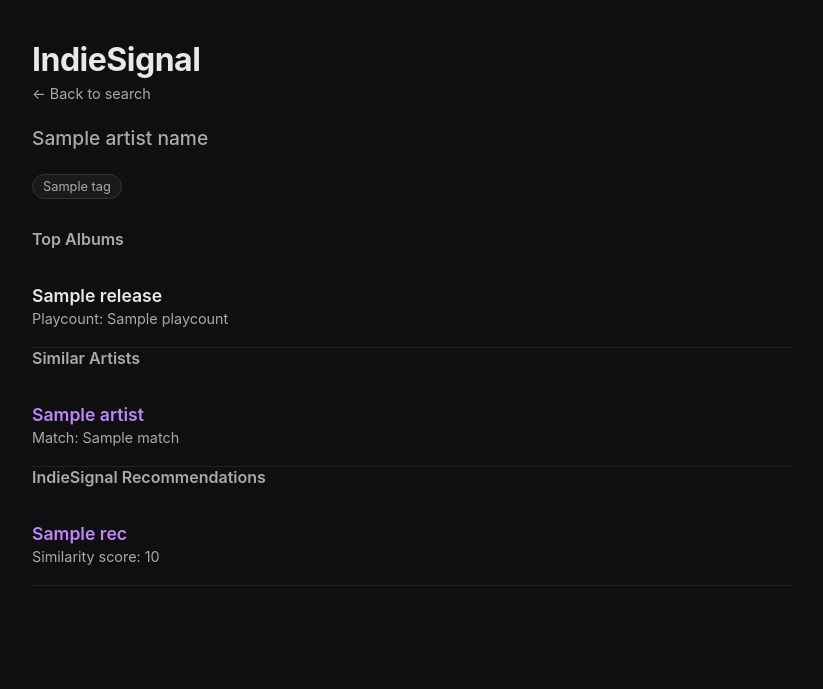
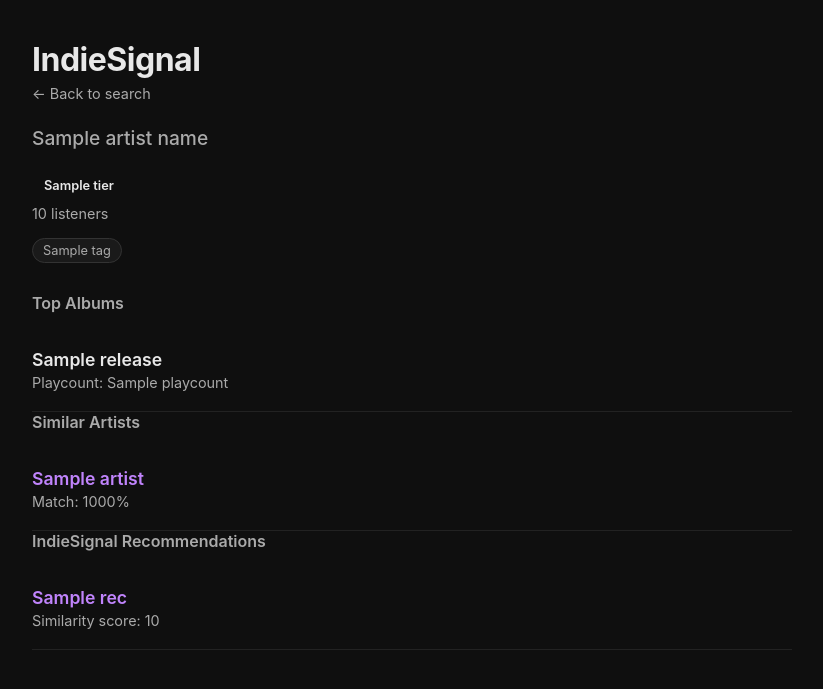
Before and after one commit to shaletenerelli/indiesignal, a Flask app: template templates/artist.html in a window 1280 px wide. Shown: the top 689 px of the page, without its empty margins (228-1051 px from the left). Run offline with Flask 3, Linux system fonts and the light colour scheme; the template is opened without the code that fills it: most values are stand-ins (such as "Sample title", 1, 10 or a date in 2020).

Commit message:
Add discovery tier, listener counts, and percentage match scores

```diff
--- a/app.py
+++ b/app.py
@@ -1,5 +1,5 @@
 from flask import Flask, render_template, request
-from main import search_artists, save_artists, query_artists, fetch_releases, save_releases, query_releases, fetch_similar_artists, fetch_artist_tags, save_artist_tags, query_all_artist_tags
+from main import search_artists, save_artists, query_artists, fetch_releases, save_releases, query_releases, fetch_similar_artists, fetch_artist_tags, save_artist_tags, query_all_artist_tags, query_artist_listeners, get_discovery_tier, fetch_artist_info, update_artist_listeners
 from recommender import get_recommendations
 
 app = Flask(__name__)
@@ -13,16 +13,13 @@ def index():
 @app.route("/search")
 def search():
     query = request.args.get("q", "")
-
     if not query:
         return render_template("search.html", query="", artists=[])
-
     try:
         artists = search_artists(query, limit=5)
         save_artists(artists)
     except Exception:
         artists = []
-
     return render_template("search.html", query=query, artists=artists)
 
 
@@ -34,17 +31,20 @@ def artist(artist_name):
     similar = fetch_similar_artists(artist_name, limit=5)
     tags = fetch_artist_tags(artist_name, limit=9)
     save_artist_tags(artist_name, tags)
-
+    listeners = fetch_artist_info(artist_name)
+    update_artist_listeners(artist_name, listeners)
+    tier = get_discovery_tier(listeners)
     artist_tags = query_all_artist_tags()
     recommendations = get_recommendations(artist_name, artist_tags, top_n=5)
-
     return render_template(
         "artist.html",
         artist_name=artist_name,
         releases=releases,
         similar=similar,
         tags=tags,
-        recommendations=recommendations
+        recommendations=recommendations,
+        listeners=listeners,
+        tier=tier
     )
 
 
--- a/main.py
+++ b/main.py
@@ -1,20 +1,13 @@
 import sqlite3
 import time
 from pathlib import Path
-
 import requests
-
 
 BASE_URL = "https://ws.audioscrobbler.com/2.0/"
 API_KEY = "46d597257c3442f9e60d64a32e2146eb"
 DB_PATH = Path("data/indie_signal.db")
 
-
 def search_artists(query, limit=5):
-    """
-    Search Last.fm for artists and return a list of artist dictionaries.
-    """
-
     params = {
         "method": "artist.search",
         "artist": query,
@@ -22,121 +15,73 @@ def search_artists(query, limit=5):
         "format": "json",
         "limit": limit
     }
-
     response = requests.get(BASE_URL, params=params)
-
     time.sleep(0.25)
-
     response.raise_for_status()
-
     data = response.json()
-
     artists = data.get("results", {}).get("artistmatches", {}).get("artist", [])
-
     return artists
 
-
 def create_database():
-    """
-    Create the database file and the artists, releases, and artist_tags tables.
-    """
-
     DB_PATH.parent.mkdir(parents=True, exist_ok=True)
-
     connection = sqlite3.connect(DB_PATH)
     cursor = connection.cursor()
-
-    cursor.execute("""
-        CREATE TABLE IF NOT EXISTS artists (
-            id INTEGER PRIMARY KEY AUTOINCREMENT,
-            musicbrainz_id TEXT UNIQUE,
-            name TEXT NOT NULL,
-            country TEXT,
-            artist_type TEXT
-        )
-    """)
-
-    cursor.execute("""
-        CREATE TABLE IF NOT EXISTS releases (
-            id INTEGER PRIMARY KEY AUTOINCREMENT,
-            musicbrainz_id TEXT UNIQUE,
-            artist_musicbrainz_id TEXT,
-            title TEXT NOT NULL,
-            release_date TEXT,
-            release_type TEXT
-        )
-    """)
-
-    cursor.execute("""
-        CREATE TABLE IF NOT EXISTS artist_tags (
-            id INTEGER PRIMARY KEY AUTOINCREMENT,
-            artist_name TEXT NOT NULL,
-            tag TEXT NOT NULL,
-            UNIQUE(artist_name, tag)
-        )
-    """)
-
+    cursor.execute("""CREATE TABLE IF NOT EXISTS artists (
+        id INTEGER PRIMARY KEY AUTOINCREMENT,
+        musicbrainz_id TEXT UNIQUE,
+        name TEXT NOT NULL,
+        country TEXT,
+        artist_type TEXT,
+        listeners INTEGER
+    )""")
+    cursor.execute("""CREATE TABLE IF NOT EXISTS releases (
+        id INTEGER PRIMARY KEY AUTOINCREMENT,
+        musicbrainz_id TEXT UNIQUE,
+        artist_musicbrainz_id TEXT,
+        title TEXT NOT NULL,
+        release_date TEXT,
+        release_type TEXT
+    )""")
+    cursor.execute("""CREATE TABLE IF NOT EXISTS artist_tags (
+        id INTEGER PRIMARY KEY AUTOINCREMENT,
+        artist_name TEXT NOT NULL,
+        tag TEXT NOT NULL,
+        UNIQUE(artist_name, tag)
+    )""")
     connection.commit()
     connection.close()
 
-
 def save_artists(artists):
-    """
-    Save artist dictionaries into the artists table.
-    """
-
     connection = sqlite3.connect(DB_PATH)
     cursor = connection.cursor()
-
     for artist in artists:
-        cursor.execute("""
-            INSERT OR IGNORE INTO artists (
-                musicbrainz_id,
-                name,
-                country,
-                artist_type
-            )
-            VALUES (?, ?, ?, ?)
-        """, (
+        cursor.execute("""INSERT OR IGNORE INTO artists (
+            musicbrainz_id, name, country, artist_type, listeners
+        ) VALUES (?, ?, ?, ?, ?)""", (
             artist.get("mbid"),
             artist.get("name"),
             None,
-            None
+            None,
+            int(artist.get("listeners", 0))
         ))
-
     connection.commit()
     connection.close()
 
-
 def print_artists(artists):
-    """
-    Print artist results in the terminal.
-    """
-
     for artist in artists:
         print("Name:", artist.get("name"))
         print("Listeners:", artist.get("listeners"))
         print("MBID:", artist.get("mbid"))
         print("---")
 
-
 def print_releases(releases):
-    """
-    Print release results in the terminal.
-    """
-
     for release in releases:
         print("Title:", release.get("name"))
         print("Playcount:", release.get("playcount"))
         print("MBID:", release.get("mbid"))
         print("---")
 
-
 def fetch_releases(artist_name, limit=10):
-    """
-    Fetch top albums from Last.fm for a given artist name.
-    """
-
     params = {
         "method": "artist.gettopalbums",
         "artist": artist_name,
@@ -144,25 +89,14 @@ def fetch_releases(artist_name, limit=10):
         "format": "json",
         "limit": limit
     }
-
     response = requests.get(BASE_URL, params=params)
-
     time.sleep(0.25)
-
     response.raise_for_status()
-
     data = response.json()
-
     releases = data.get("topalbums", {}).get("album", [])
-
     return releases
 
-
 def fetch_similar_artists(artist_name, limit=5):
-    """
-    Fetch similar artists from Last.fm for a given artist name.
-    """
-
     params = {
         "method": "artist.getsimilar",
         "artist": artist_name,
@@ -170,25 +104,14 @@ def fetch_similar_artists(artist_name, limit=5):
         "format": "json",
         "limit": limit
     }
-
     response = requests.get(BASE_URL, params=params)
-
     time.sleep(0.25)
-
     response.raise_for_status()
-
     data = response.json()
-
     similar = data.get("similarartists", {}).get("artist", [])
-
     return similar
 
-
 def fetch_artist_tags(artist_name, limit=9):
-    """
-    Fetch top tags from Last.fm for a given artist name.
-    """
-
     params = {
         "method": "artist.gettoptags",
         "artist": artist_name,
@@ -196,93 +119,46 @@ def fetch_artist_tags(artist_name, limit=9):
         "format": "json",
         "limit": limit
     }
-
     response = requests.get(BASE_URL, params=params)
-
     time.sleep(0.25)
-
     response.raise_for_status()
-
     data = response.json()
-
     tags = data.get("toptags", {}).get("tag", [])
-
     return tags
 
-
 def save_artist_tags(artist_name, tags):
-    """
-    Save artist tags into the artist_tags table.
-    """
-
     connection = sqlite3.connect(DB_PATH)
     cursor = connection.cursor()
-
     for tag in tags:
-        cursor.execute("""
-            INSERT OR IGNORE INTO artist_tags (
-                artist_name,
-                tag
-            )
-            VALUES (?, ?)
-        """, (
-            artist_name,
-            tag.get("name")
-        ))
-
+        cursor.execute("""INSERT OR IGNORE INTO artist_tags (
+            artist_name, tag
+        ) VALUES (?, ?)""", (artist_name, tag.get("name")))
     connection.commit()
     connection.close()
 
-
 def save_releases(releases):
-    """
-    Save release dictionaries into the releases table.
-    """
-
     connection = sqlite3.connect(DB_PATH)
     cursor = connection.cursor()
-
     for release in releases:
-        cursor.execute("""
-            INSERT OR IGNORE INTO releases (
-                musicbrainz_id,
-                artist_musicbrainz_id,
-                title,
-                release_date,
-                release_type
-            )
-            VALUES (?, ?, ?, ?, ?)
-        """, (
+        cursor.execute("""INSERT OR IGNORE INTO releases (
+            musicbrainz_id, artist_musicbrainz_id, title, release_date, release_type
+        ) VALUES (?, ?, ?, ?, ?)""", (
             release.get("mbid"),
             release.get("artist", {}).get("mbid"),
             release.get("name"),
             None,
             "Album"
         ))
-
     connection.commit()
     connection.close()
 
-
 def query_artists():
-    """
-    Return all artists stored in the database.
-    """
-
     connection = sqlite3.connect(DB_PATH)
     cursor = connection.cursor()
-
-    cursor.execute("""
-        SELECT musicbrainz_id, name, country, artist_type
-        FROM artists
-    """)
-
+    cursor.execute("SELECT musicbrainz_id, name, country, artist_type FROM artists")
     rows = cursor.fetchall()
-
     connection.close()
-
     artists = []
-
     for row in rows:
         artists.append({
             "musicbrainz_id": row[0],
@@ -290,30 +166,16 @@ def query_artists():
             "country": row[2],
             "artist_type": row[3]
         })
-
     return artists
 
-
 def query_releases(artist_musicbrainz_id):
-    """
-    Return all releases for a given artist stored in the database.
-    """
-
     connection = sqlite3.connect(DB_PATH)
     cursor = connection.cursor()
-
-    cursor.execute("""
-        SELECT musicbrainz_id, title, release_date, release_type
-        FROM releases
-        WHERE artist_musicbrainz_id = ?
-    """, (artist_musicbrainz_id,))
-
+    cursor.execute("""SELECT musicbrainz_id, title, release_date, release_type
+        FROM releases WHERE artist_musicbrainz_id = ?""", (artist_musicbrainz_id,))
     rows = cursor.fetchall()
-
     connection.close()
-
     releases = []
-
     for row in rows:
         releases.append({
             "musicbrainz_id": row[0],
@@ -321,68 +183,84 @@ def query_releases(artist_musicbrainz_id):
             "release_date": row[2],
             "release_type": row[3]
         })
-
     return releases
 
-
 def query_artist_tags(artist_name):
-    """
-    Return all tags for a given artist from the database.
-    """
-
     connection = sqlite3.connect(DB_PATH)
     cursor = connection.cursor()
-
-    cursor.execute("""
-        SELECT tag FROM artist_tags
-        WHERE artist_name = ?
-    """, (artist_name,))
-
+    cursor.execute("SELECT tag FROM artist_tags WHERE artist_name = ?", (artist_name,))
     rows = cursor.fetchall()
     connection.close()
-
     return [row[0] for row in rows]
 
-
 def query_all_artist_tags():
-    """
-    Return a dict mapping each artist name to a string of their tags.
-    """
-
     connection = sqlite3.connect(DB_PATH)
     cursor = connection.cursor()
-
-    cursor.execute("""
-        SELECT artist_name, tag FROM artist_tags
-    """)
-
+    cursor.execute("SELECT artist_name, tag FROM artist_tags")
     rows = cursor.fetchall()
     connection.close()
-
     artist_tags = {}
     for artist_name, tag in rows:
         if artist_name not in artist_tags:
             artist_tags[artist_name] = []
         artist_tags[artist_name].append(tag)
-
     return {name: " ".join(tags) for name, tags in artist_tags.items()}
 
+def query_artist_listeners(artist_name):
+    connection = sqlite3.connect(DB_PATH)
+    cursor = connection.cursor()
+    cursor.execute("SELECT listeners FROM artists WHERE name = ?", (artist_name,))
+    row = cursor.fetchone()
+    connection.close()
+    if row and row[0]:
+        return row[0]
+    return 0
+
+def get_discovery_tier(listeners):
+    if listeners == 0:
+        return "Unknown"
+    elif listeners < 50000:
+        return "Underground"
+    elif listeners < 500000:
+        return "Emerging"
+    elif listeners < 2000000:
+        return "Rising"
+    else:
+        return "Established"
 
 if __name__ == "__main__":
     create_database()
+    artists = search_artists("Big Thief", limit=5)
+    save_artists(artists)
+    print_artists(artists)
+    releases = fetch_releases("Big Thief", limit=10)
+    save_releases(releases)
+    print_releases(releases)
+    print("Releases fetched and saved:", len(releases))
+    print("Saved to database:", DB_PATH)
 
-    artists = search_artists("Big Thief", limit=5)
 
-    save_artists(artists)
+def fetch_artist_info(artist_name):
+    params = {
+        "method": "artist.getinfo",
+        "artist": artist_name,
+        "api_key": API_KEY,
+        "format": "json"
+    }
+    response = requests.get(BASE_URL, params=params)
+    time.sleep(0.25)
+    response.raise_for_status()
+    data = response.json()
+    artist = data.get("artist", {})
+    listeners = int(artist.get("stats", {}).get("listeners", 0))
+    return listeners
 
-    print_artists(artists)
 
-    releases = fetch_releases("Big Thief", limit=10)
-
-    save_releases(releases)
-
-    print_releases(releases)
-
-    print("Releases fetched and saved:", len(releases))
-
-    print("Saved to database:", DB_PATH)
+def update_artist_listeners(artist_name, listeners):
+    connection = sqlite3.connect(DB_PATH)
+    cursor = connection.cursor()
+    cursor.execute("""
+        UPDATE artists SET listeners = ? WHERE name = ?
+    """, (listeners, artist_name))
+    connection.commit()
+    connection.close()
--- a/static/style.css
+++ b/static/style.css
@@ -116,3 +116,23 @@ hr {
     margin-right: 6px;
     margin-bottom: 6px;
 }
+.tier-badge {
+    display: inline-block;
+    padding: 4px 12px;
+    border-radius: 20px;
+    font-size: 0.8rem;
+    font-weight: 600;
+    margin-bottom: 8px;
+}
+
+.tier-underground { background: #1a1a2e; color: #818cf8; border: 1px solid #818cf8; }
+.tier-emerging { background: #1a2e1a; color: #4ade80; border: 1px solid #4ade80; }
+.tier-rising { background: #2e1a1a; color: #fb923c; border: 1px solid #fb923c; }
+.tier-established { background: #2e2a1a; color: #fbbf24; border: 1px solid #fbbf24; }
+.tier-unknown { background: #1a1a1a; color: #aaa; border: 1px solid #333; }
+
+.listeners {
+    color: #aaa;
+    font-size: 0.9rem;
+    margin-bottom: 16px;
+}
--- a/templates/artist.html
+++ b/templates/artist.html
@@ -8,6 +8,8 @@
     <h1>IndieSignal</h1>
     <a href="/" class="back-link">← Back to search</a>
     <h2>{{ artist_name }}</h2>
+    <p class="tier-badge tier-{{ tier.lower() }}">{{ tier }}</p>
+    <p class="listeners">{{ "{:,}".format(listeners) }} listeners</p>
     {% if tags %}
         <p class="tags">
             {% for tag in tags %}
@@ -31,7 +33,7 @@
         {% for artist in similar %}
             <div class="artist-card">
                 <p><span class="artist-name"><a href="/artist/{{ artist.name }}">{{ artist.name }}</a></span></p>
-                <p>Match: {{ artist.match }}</p>
+                <p>Match: {{ (artist.match | float * 100) | round | int }}%</p>
             </div>
         {% endfor %}
     {% else %}
```
Also changed, not shown: recommender.py (+3 -28 lines).
